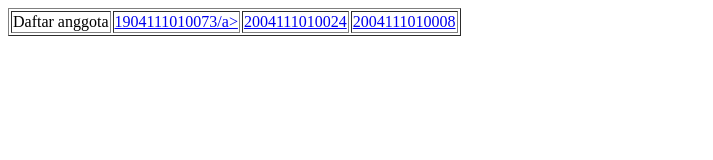
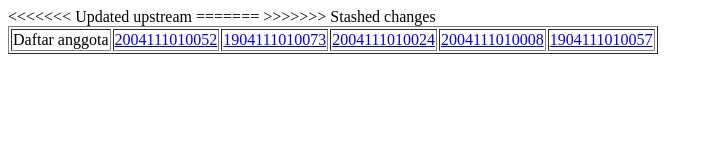
Before and after one commit to rezafahlevi08/TIK201-2022-5-Sistem-Ruang-Rawat-Inap, a plain HTML site: page index.html in a window 1280 px wide. Shown: the whole page, without its empty margins (0-713 px from the left). Drawn offline with Linux system fonts and the light colour scheme.

Commit message:
Auto stash before revert of "Merge pull request #4 from izaaulika21/1904111010057"

```diff
--- a/index.html
+++ b/index.html
@@ -10,9 +10,14 @@
     <table border=”0”>
         <tr>
           <td>Daftar anggota</td>
-          <td><a href="1904111010073.html">1904111010073/a></td>
+          <td><a href="2004111010052.html">2004111010052</td>
+          <td><a href="1904111010073.html">1904111010073</td>
           <td><a href="2004111010024.html">2004111010024</a></td>
           <td><a href="2004111010008.html">2004111010008</a></td>
+<<<<<<< Updated upstream
+=======
+          <td><a href=1904111010057.html>1904111010057</a></td>
+>>>>>>> Stashed changes
         </tr>
     </table>
 </body>
```
Also changed, not shown: 1904111010057.html (added, +1 -0 lines), 2004111010052.html (added, +2 -0 lines), index-1904111010057.txt (added).
